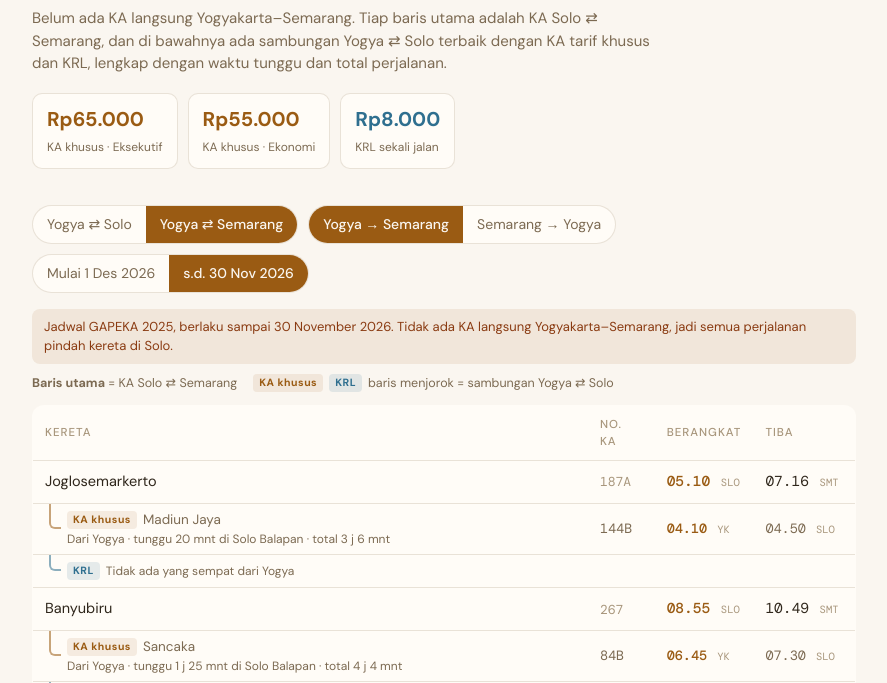
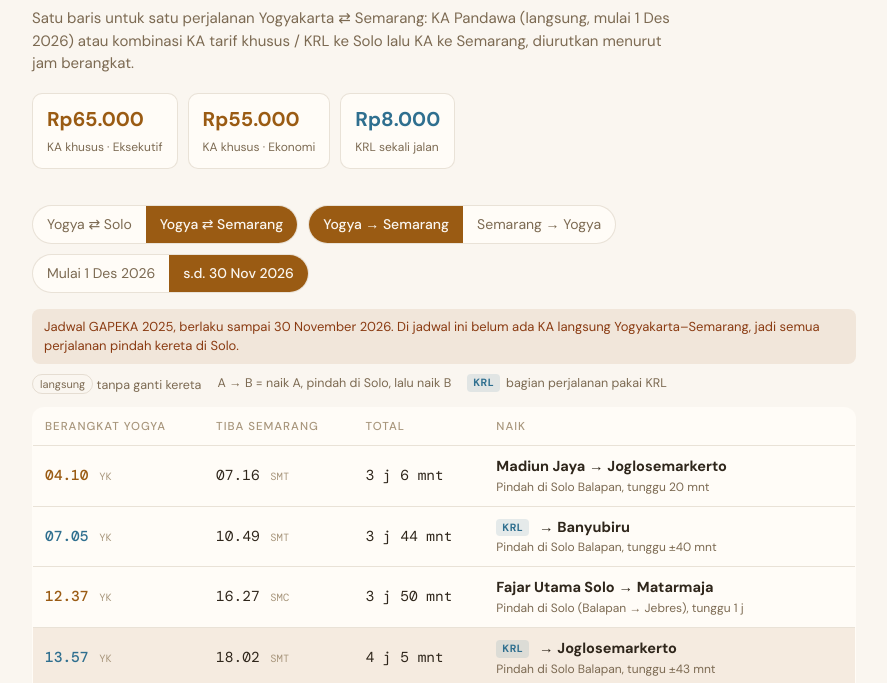
Before and after one commit to ansyaku/htmlfiles, a plain HTML site: page transport/kereta.html in a window 1280 px wide. Both pictures are taken after a click on the button "Yogya ⇄ Semarang". Shown: the part 117-800 px from the top of the page, without its empty margins (196-1083 px from the left). Drawn offline with nearby package versions, Linux system fonts and the light colour scheme.

Commit message:
kereta: tab Yogya-Semarang jadi satu baris per perjalanan, tambah KA Pandawa langsung
Co-Authored-By: Claude Opus 5.5 <noreply@anthropic.com>

```diff
--- a/transport/kereta.html
+++ b/transport/kereta.html
@@ -74,6 +74,9 @@
   tr.ka td.t.dep { color: var(--accent); }
   tr.main td { border-top: 1px solid var(--border); }
   .st { font-size: 10.5px; color: var(--dim); font-weight: 400; margin-left: 2px; }
+  tr.direct td { background: var(--accent-soft); }
+  tr.direct.next td { background: rgba(154, 91, 19, 0.2); }
+  tr.krlrow td.t.dep { color: var(--krl); }
   .legend { display: flex; gap: 16px; flex-wrap: wrap; font-size: 12.5px; color: var(--muted); margin: -4px 0 12px; }
   [hidden] { display: none !important; }
   @media (max-width: 560px) {
@@ -87,7 +90,7 @@
   <header>
     <div class="eyebrow">Transport · Kereta Api</div>
     <h1 id="title">Kereta tarif khusus Yogyakarta ⇄ Solo Balapan</h1>
-    <p class="lead" id="leadSmg" hidden>Belum ada KA langsung Yogyakarta–Semarang. Tiap baris utama adalah KA Solo ⇄ Semarang, dan di bawahnya ada sambungan Yogya ⇄ Solo terbaik dengan KA tarif khusus dan KRL, lengkap dengan waktu tunggu dan total perjalanan.</p>
+    <p class="lead" id="leadSmg" hidden>Satu baris untuk satu perjalanan Yogyakarta ⇄ Semarang: KA Pandawa (langsung, mulai 1 Des 2026) atau kombinasi KA tarif khusus / KRL ke Solo lalu KA ke Semarang, diurutkan menurut jam berangkat.</p>
     <p class="lead" id="lead">Jadwal KA jarak jauh bertarif khusus (go show) dan KRL Commuter Line di rute Yogyakarta–Solo Balapan dalam satu daftar: kalau KA khusus sudah lewat, alternatif KRL langsung terlihat di bawahnya. Arah Solo → Yogya dilengkapi rekomendasi KA Bandara ke Bandara YIA (NYIA).</p>
     <div class="fare">
       <div><b>Rp65.000</b><span>KA khusus · Eksekutif</span></div>
@@ -112,11 +115,11 @@
   </div>
 
   <div class="notice" id="notice"></div>
-  <div class="legend" id="legendSmg" hidden><span><b>Baris utama</b> = KA Solo ⇄ Semarang</span><span><span class="katag">KA khusus</span><span class="krltag">KRL</span>baris menjorok = sambungan Yogya ⇄ Solo</span></div>
+  <div class="legend" id="legendSmg" hidden><span><span class="tag" style="margin-left:0">langsung</span> tanpa ganti kereta</span><span>A → B = naik A, pindah di Solo, lalu naik B</span><span><span class="krltag">KRL</span>bagian perjalanan pakai KRL</span></div>
   <div class="legend" id="legend"><span><b>Baris utama</b> = KA tarif khusus</span><span><span class="krltag">KRL</span>baris menjorok = alternatif KRL sebelum KA berikutnya</span></div>
 
   <table>
-    <thead>
+    <thead id="thead">
       <tr><th>Kereta</th><th class="hide">No. KA</th><th id="hDep">Berangkat</th><th id="hArr">Tiba</th><th id="hYia" hidden>KA Bandara YIA</th></tr>
     </thead>
     <tbody id="rows"></tbody>
@@ -125,13 +128,16 @@
   <div class="notes">
     <h2>Catatan</h2>
     <ul id="notesSmg" hidden>
-      <li>Di GAPEKA 2026 tidak ada nomor KA yang berhenti di Yogyakarta/Lempuyangan sekaligus di Semarang Tawang/Poncol (dicek dari daftar keempat stasiun). Untuk GAPEKA 2025 juga tidak ditemukan, tapi pengecekannya tidak selengkap 2026.</li>
+      <li><b>KA Pandawa</b> (eksekutif, mulai ±Rp110.000) baru jalan mulai 1 Desember 2026: Yogyakarta ⇄ Solo Balapan ⇄ Semarang Tawang. Di daftar waktu GAPEKA nomor KA-nya berganti di Solo Balapan (mis. 282 → 281), tapi menurut KAI penumpang tidak perlu transit. Satu berita menyebut relasi ini berstatus fakultatif, jadi cek ketersediaan di Access by KAI.</li>
+      <li>Pandawa tidak berhenti di Lempuyangan. KA 342 juga berhenti di Klaten.</li>
       <li>Sambungan dari Yogya memakai KA tarif khusus (dari Stasiun Yogyakarta/Tugu) atau KRL. <b>KRL juga berhenti di Lempuyangan</b>, beberapa menit setelah Tugu (arah Solo) atau sebelum Tugu (arah Yogya).</li>
       <li>Jeda pindah minimal: 15 menit di Solo Balapan. Untuk KA yang naik/turun di <b>Solo Jebres</b> (Matarmaja, Brawijaya, Brantas, Majapahit): 20 menit bila pakai KRL (KRL singgah Jebres), 35 menit bila pakai KA khusus (perlu pindah Balapan ⇄ Jebres).</li>
-      <li>Sambungan yang dipilih: arah ke Semarang = kereta Yogya yang tiba paling akhir tapi masih sempat; arah ke Yogya = kereta pertama yang masih terkejar. KA fakultatif tidak dipakai sebagai sambungan.</li>
-      <li>Jadwal 2025: jam KRL di Solo Balapan tidak tersedia, jadi diperkirakan (tanda ≈) dari jam Yogyakarta/Palur.</li>
+      <li>Untuk perjalanan pindah kereta, tiap KA Solo ⇄ Semarang dipasangkan dengan KA tarif khusus dan KRL terdekat (arah ke Semarang: yang tiba di Solo paling akhir tapi masih sempat; arah ke Yogya: yang pertama masih terkejar). Kombinasi dengan tunggu lebih dari 3 jam tidak ditampilkan. KA tarif khusus/KRL fakultatif tidak dipakai.</li>
+      <li>Arah ke Yogya dilengkapi rekomendasi KA Bandara YIA (jeda pindah 15 menit di Stasiun Yogyakarta).</li>
+      <li>Kombinasi yang kalah (ada pilihan lain yang berangkat lebih lambat tapi tiba sama atau lebih cepat) tidak ditampilkan.</li>
+      <li>Jadwal 2025: jam KRL di Solo Balapan tidak tersedia, jadi waktu tunggu di Solo untuk KRL diperkirakan (tanda ±).</li>
       <li>Tiket KA Solo ⇄ Semarang dibeli terpisah (Access by KAI), bukan tarif khusus.</li>
-      <li>Sumber: 168Railway <a href="https://168railway.com/gapeka-2026/relasi/solo-semarang">Solo–Semarang 2026</a>, <a href="https://168railway.com/gapeka-2026/relasi/semarang-solo">Semarang–Solo 2026</a>, <a href="https://168railway.com/jadwal-kereta-api/rute/solo-ke-semarang">Solo–Semarang 2025</a>, <a href="https://168railway.com/jadwal-kereta-api/rute/semarang-ke-solo">Semarang–Solo 2025</a> (bukan situs KAI). Cek ulang di Access by KAI sebelum berangkat.</li>
+      <li>Sumber: 168Railway <a href="https://168railway.com/gapeka-2026/relasi/solo-semarang">Solo–Semarang 2026</a>, <a href="https://168railway.com/gapeka-2026/relasi/semarang-solo">Semarang–Solo 2026</a>, <a href="https://168railway.com/jadwal-kereta-api/rute/solo-ke-semarang">Solo–Semarang 2025</a>, <a href="https://168railway.com/jadwal-kereta-api/rute/semarang-ke-solo">Semarang–Solo 2025</a>, <a href="https://168railway.com/gapeka-2026/ka/282-pandawa">KA Pandawa</a>, <a href="https://money.kompas.com/read/2026/11/05/080654326/ka-pandawa-yogyakarta-semarang-pp-beroperasi-1-desember-2026-cek-jadwalnya">Kompas</a> (bukan situs KAI). Cek ulang di Access by KAI sebelum berangkat.</li>
     </ul>
     <ul id="notesSlo">
       <li>Semua kereta di daftar ini berangkat/tiba di <b>Stasiun Yogyakarta (Tugu)</b>, kecuali Batavia di jadwal lama (tiba di Purwosari / Lempuyangan).</li>
@@ -342,6 +348,15 @@ const SMG = {
     ]
   }
 };
+
+// KA Pandawa (GAPEKA 2026): langsung Yogyakarta ⇄ Semarang Tawang, nomor KA berganti di Solo Balapan
+// [no KA 1, no KA 2, berangkat, tiba SLO, berangkat SLO, tiba, catatan]
+const PANDAWA = {
+  "2026": {
+    ys: [["282","281","10.50","11.35","11.40","13.36"], ["342","341","18.35","19.31","19.35","21.25","juga berhenti di Klaten"]],
+    sy: [["280","279","05.35","07.37","07.45","08.34"], ["340","339","14.45","16.28","16.35","17.22"]]
+  }
+};
 const ST = {SLO: "Solo Balapan", SK: "Solo Jebres", SMT: "Semarang Tawang", SMC: "Semarang Poncol", YK: "Yogyakarta"};
 
 
@@ -376,7 +391,7 @@ function yiaCell(arr, lpn) {
 // menit dalam "hari operasi" yang dimulai jam 04.00, supaya lewat tengah malam tetap urut
 const A = t => (mins(t) - 240 + 1440) % 1440;
 const dur = (a, b) => (mins(b) - mins(a) + 1440) % 1440;
-const fmtDur = m => m >= 60 ? `${Math.floor(m / 60)} j ${m % 60} mnt` : `${m} mnt`;
+const fmtDur = m => m >= 60 ? `${Math.floor(m / 60)} j${m % 60 ? ` ${m % 60} mnt` : ""}` : `${m} mnt`;
 // jeda pindah di Solo: 15 mnt di Solo Balapan; KA Semarang di Solo Jebres: KRL 20 mnt (KRL singgah Jebres), KA khusus 35 mnt
 const bufSolo = (st, krl) => st === "SLO" ? 15 : (krl ? 20 : 35);
 
@@ -395,71 +410,68 @@ function legOptions(d) {
 function renderSmg() {
   const toYk = dir === "sy";
   const opts = legOptions(dir);
-  const mains = SMG[g][dir].map(([name, no, dep, st1, arr, st2, note, fak]) => ({name, no, dep, st1, arr, st2, note, fak}));
+  const trips = [];
 
-  // cari sambungan untuk tiap KA Semarang
-  mains.forEach(m => {
-    m.subs = ["ka", "krl"].map(kind => {
-      const list = opts[kind], krl = kind === "krl";
+  // 1) KA Pandawa: langsung Yogyakarta ⇄ Semarang Tawang (nomor KA berganti di Solo Balapan)
+  (PANDAWA[g] ? PANDAWA[g][dir] : []).forEach(([no1, no2, dep, arrSlo, depSlo, arr, note]) => {
+    trips.push({dep, depSt: toYk ? "SMT" : "YK", arr, arrSt: toYk ? "YK" : "SMT", direct: true,
+      route: `<b>Pandawa</b> <span class="tag">langsung</span>`,
+      detail: `KA ${no1}/${no2} · singgah Solo Balapan ${arrSlo}–${depSlo}${note ? " · " + note : ""}`});
+  });
+
+  // 2) Sambungan: KA khusus / KRL Yogya ⇄ Solo + KA Solo ⇄ Semarang
+  SMG[g][dir].forEach(([name, no, dep, st1, arr, st2, note, fak]) => {
+    if (PANDAWA[g] && name === "Pandawa") return; // sudah ada sebagai perjalanan langsung
+    const solo = toYk ? st2 : st1;
+    ["ka", "krl"].forEach(kind => {
+      const krl = kind === "krl", list = opts[kind], buf = bufSolo(solo, krl);
+      let o;
       if (!toYk) {
-        // Yogya → Solo: yang tiba paling akhir tapi masih sempat pindah
-        const solo = toYk ? m.st2 : m.st1;
-        const limit = A(m.dep) - bufSolo(solo, krl);
-        const ok = list.filter(o => A(o.dep) + dur(o.dep, o.arr) <= limit);
-        const o = ok.sort((a, b) => (A(b.dep) + dur(b.dep, b.arr)) - (A(a.dep) + dur(a.dep, a.arr)))[0];
-        if (!o) return {kind, none: true};
-        return {kind, o, wait: limit + bufSolo(solo, krl) - (A(o.dep) + dur(o.dep, o.arr)), total: A(m.dep) + dur(m.dep, m.arr) - A(o.dep)};
+        const limit = A(dep) - buf;
+        o = list.filter(x => A(x.dep) + dur(x.dep, x.arr) <= limit)
+          .sort((a, b) => (A(b.dep) + dur(b.dep, b.arr)) - (A(a.dep) + dur(a.dep, a.arr)))[0];
       } else {
-        // Solo → Yogya: yang berangkat paling awal setelah tiba di Solo
-        const ready = A(m.dep) + dur(m.dep, m.arr) + bufSolo(m.st2, krl);
-        const ok = list.filter(o => A(o.dep) >= ready).sort((a, b) => A(a.dep) - A(b.dep));
-        const o = ok[0];
-        if (!o) return {kind, none: true};
-        const arrSolo = A(m.dep) + dur(m.dep, m.arr);
-        return {kind, o, wait: A(o.dep) - arrSolo, total: A(o.dep) + dur(o.dep, o.arr) - A(m.dep)};
+        const ready = A(dep) + dur(dep, arr) + buf;
+        o = list.filter(x => A(x.dep) >= ready).sort((a, b) => A(a.dep) - A(b.dep))[0];
       }
+      if (!o) return;
+      const wait = toYk ? A(o.dep) - (A(dep) + dur(dep, arr)) : A(dep) - (A(o.dep) + dur(o.dep, o.arr));
+      if (wait > 180) return; // terlalu lama menunggu, tidak praktis
+      const leg = krl ? '<span class="krltag">KRL</span>' : `<b>${esc(o.name)}</b>`;
+      const smgTrain = `<b>${esc(name)}</b>${fak ? '<span class="tag">fakultatif</span>' : ""}`;
+      const where = solo === "SK" ? (krl ? "Solo Jebres" : (toYk ? "Solo (Jebres → Balapan)" : "Solo (Balapan → Jebres)")) : "Solo Balapan";
+      trips.push({
+        dep: toYk ? dep : o.dep, depSt: toYk ? st1 : "YK",
+        arr: toYk ? o.arr : arr, arrSt: toYk ? "YK" : st2,
+        approx: o.approx, krl,
+        route: toYk ? `${smgTrain} → ${leg}` : `${leg} → ${smgTrain}`,
+        detail: `Pindah di ${where}, tunggu ${o.approx ? "±" : ""}${fmtDur(wait)}`
+      });
     });
   });
 
-  // baris berikutnya: dari Yogya pakai jam berangkat sambungan paling akhir; dari Semarang pakai jam KA Semarang
+  trips.forEach(t => { t.total = dur(t.dep, t.arr); t.s = A(t.dep); t.e = t.s + t.total; });
+  // buang kombinasi yang kalah: ada pilihan lain yang berangkat sama/lebih lambat dan tiba sama/lebih cepat
+  const kept = trips.filter(t => !trips.some(u => u !== t && u.s >= t.s && u.e <= t.e && (u.s > t.s || u.e < t.e)));
+  trips.length = 0; trips.push(...kept);
+  trips.sort((a, b) => A(a.dep) - A(b.dep) || A(a.arr) - A(b.arr));
+
   const cur = now.getHours() * 60 + now.getMinutes();
-  const refOf = m => {
-    if (toYk) return mins(m.dep);
-    const deps = m.subs.filter(x => !x.none).map(x => x.o.dep);
-    return deps.length ? deps.map(mins).sort((a, b) => A2(b) - A2(a))[0] : mins(m.dep);
-  };
-  const A2 = x => (x - 240 + 1440) % 1440;
   let nextIdx = -1, best = Infinity;
-  mains.forEach((m, i) => { const diff = (refOf(m) - cur + 1440) % 1440; if (diff < best) { best = diff; nextIdx = i; } });
+  trips.forEach((t, i) => { const diff = (mins(t.dep) - cur + 1440) % 1440; if (diff < best) { best = diff; nextIdx = i; } });
 
   const tt = (t, st, approx) => `${approx ? "≈" : ""}${t} <span class="st">${st}</span>`;
-  $("#rows").innerHTML = mains.map((m, i) => {
-    const over = mins(m.arr) < mins(m.dep) ? ' <span class="note">+1 hari</span>' : "";
-    const solo = toYk ? m.st2 : m.st1;
-    const notes = [m.note, solo === "SK" ? (toYk ? "Turun di Solo Jebres" : "Naik di Solo Jebres") : ""].filter(Boolean).join(" · ");
-    const main = `<tr class="main${i === nextIdx ? " next" : ""}">
-      <td>${esc(m.name)}${m.fak ? '<span class="tag">fakultatif</span>' : ""}${notes ? `<span class="note">${esc(notes)}</span>` : ""}</td>
-      <td class="no hide">${esc(m.no)}</td>
-      <td class="t dep">${tt(m.dep, m.st1)}</td>
-      <td class="t">${tt(m.arr, m.st2)}${over}</td>
+  $("#rows").innerHTML = trips.length ? trips.map((t, i) => {
+    const over = mins(t.arr) < mins(t.dep) ? ' <span class="note">+1 hari</span>' : "";
+    const cls = [t.direct && "direct", t.krl && "krlrow", i === nextIdx && "next"].filter(Boolean).join(" ");
+    return `<tr${cls ? ` class="${cls}"` : ""}>
+      <td class="t dep">${tt(t.dep, t.depSt)}</td>
+      <td class="t">${tt(t.arr, t.arrSt)}${over}</td>
+      <td class="t">${fmtDur(t.total)}</td>
+      <td>${t.route}<span class="note">${t.detail}</span></td>
+      ${toYk ? `<td class="yia">${yiaCell(t.arr, false)}</td>` : ""}
     </tr>`;
-    const subs = m.subs.map(x => {
-      const tag = x.kind === "krl" ? '<span class="krltag">KRL</span>' : '<span class="katag">KA khusus</span>';
-      const cls = x.kind === "krl" ? "krl" : "krl ka";
-      if (x.none) return `<tr class="${cls}"><td colspan="4">${tag}<span class="note" style="display:inline">${toYk ? "Tidak ada sambungan ke Yogya setelah kereta ini" : "Tidak ada yang sempat dari Yogya"}</span></td></tr>`;
-      const o = x.o;
-      const name = x.kind === "krl" ? "Commuter Line" : esc(o.name);
-      const where = (toYk ? m.st2 : m.st1) === "SK" ? (x.kind === "krl" ? "Solo Balapan (KRL juga singgah Solo Jebres)" : "Solo (pindah Balapan ⇄ Jebres)") : "Solo Balapan";
-      const info = `${toYk ? "Lanjut ke Yogya" : "Dari Yogya"} · tunggu ${fmtDur(x.wait)} di ${where} · total ${fmtDur(x.total)}`;
-      return `<tr class="${cls}">
-        <td>${tag}${name}<span class="note">${info}</span></td>
-        <td class="no hide">${esc(o.no)}</td>
-        <td class="t dep">${tt(o.dep, toYk ? "SLO" : "YK", o.approx && toYk)}</td>
-        <td class="t">${tt(o.arr, toYk ? "YK" : "SLO", o.approx && !toYk)}</td>
-      </tr>`;
-    }).join("");
-    return main + subs;
-  }).join("");
+  }).join("") : '<tr><td colspan="5">Tidak ada perjalanan.</td></tr>';
 }
 
 function render() {
@@ -476,16 +488,16 @@ function render() {
   $("#legend").hidden = smg; $("#legendSmg").hidden = !smg;
   $("#notesSlo").hidden = smg; $("#notesSmg").hidden = !smg;
   if (smg) {
-    $("#hDep").textContent = "Berangkat";
-    $("#hArr").textContent = "Tiba";
-    $("#hYia").hidden = true;
+    const toYk = dir === "sy";
+    $("#thead").innerHTML = `<tr><th>Berangkat ${toYk ? "Semarang" : "Yogya"}</th><th>Tiba ${toYk ? "Yogya" : "Semarang"}</th><th>Total</th><th>Naik</th>${toYk ? "<th>KA Bandara YIA</th>" : ""}</tr>`;
     $("#notice").textContent = (g === "2026"
       ? "Jadwal GAPEKA 2026, berlaku mulai 1 Desember 2026. "
       : "Jadwal GAPEKA 2025, berlaku sampai 30 November 2026. ")
-      + "Tidak ada KA langsung Yogyakarta–Semarang, jadi semua perjalanan pindah kereta di Solo.";
+      + (g === "2026" ? "KA Pandawa melayani Yogyakarta ⇄ Semarang Tawang langsung. Selain itu bisa pindah kereta di Solo." : "Di jadwal ini belum ada KA langsung Yogyakarta–Semarang, jadi semua perjalanan pindah kereta di Solo.");
     renderSmg();
     return;
   }
+  $("#thead").innerHTML = `<tr><th>Kereta</th><th class="hide">No. KA</th><th id="hDep">Berangkat</th><th id="hArr">Tiba</th><th id="hYia" hidden>KA Bandara YIA</th></tr>`;
   const toYk = dir === "sy";
   $("#hDep").textContent = toYk ? "Berangkat SLO" : "Berangkat YK";
   $("#hArr").textContent = toYk ? "Tiba YK" : "Tiba SLO";
```
